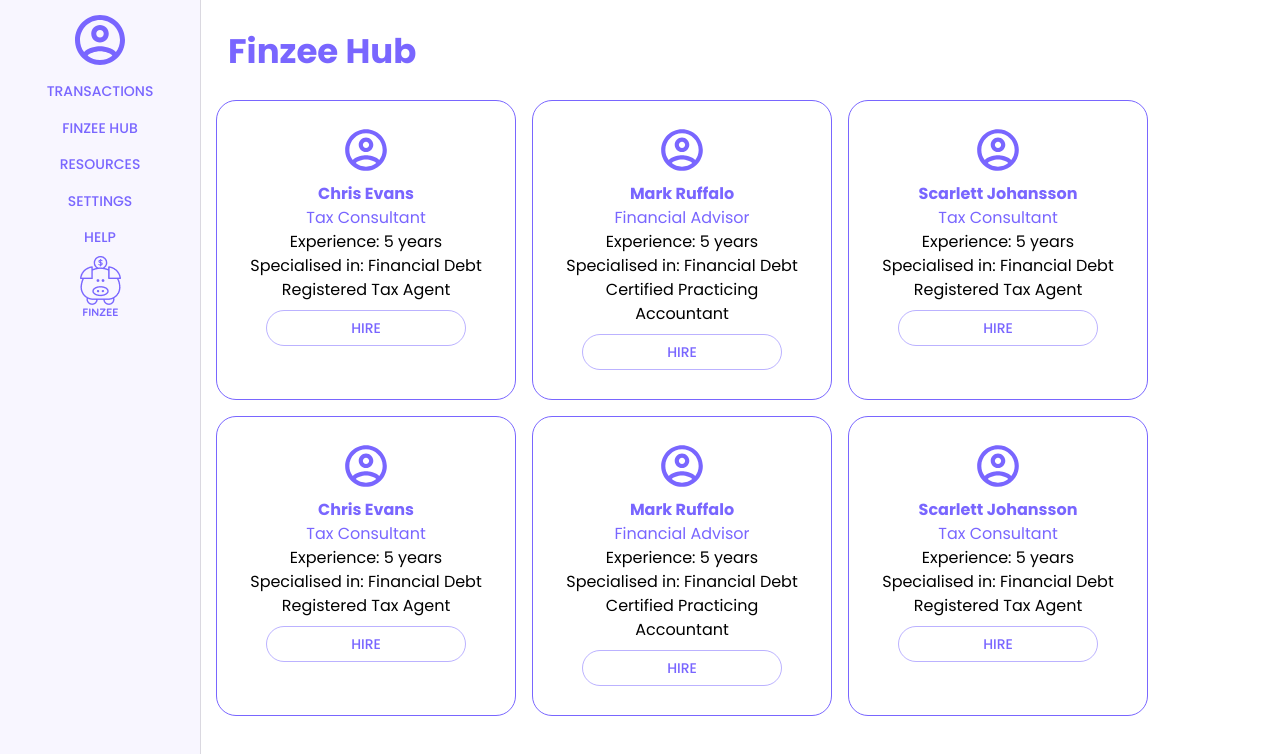
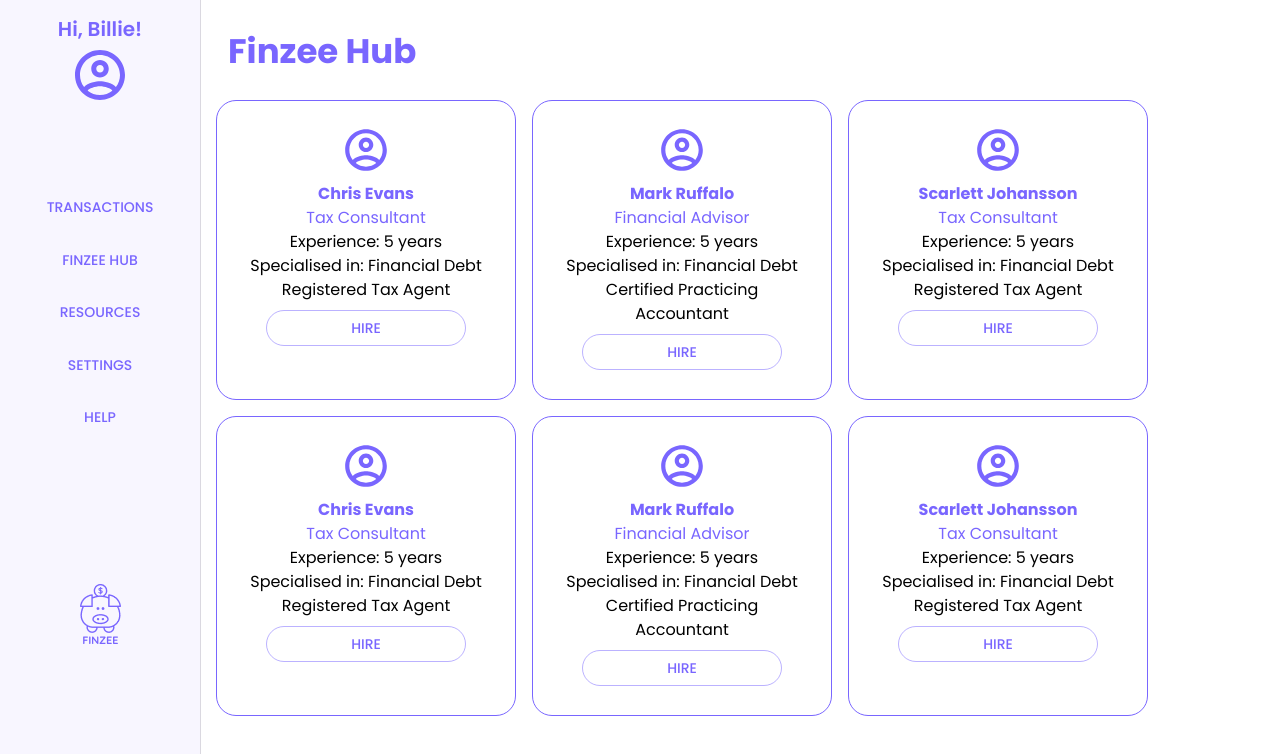
Before and after one commit to glui2/finzee-webapp, a React (Create React App) app in the folder finzee-webapp/: page /hub in a window 1280 px wide. Shown: the top 754 px of the page. Built offline with nearby package versions, Linux system fonts and the light colour scheme; no server answers.

Commit message:
fix side menu visuals

```diff
--- a/finzee-webapp/src/App.js
+++ b/finzee-webapp/src/App.js
@@ -1,81 +1,22 @@
 // import { Route, Link } from "react-router-dom";
 import { Switch, BrowserRouter as Router, Route } from "react-router-dom";
-import AccountCircleOutlinedIcon from "@material-ui/icons/AccountCircleOutlined";
-import Drawer from "@material-ui/core/Drawer";
-import { makeStyles } from "@material-ui/core/styles";
-import Typography from "@material-ui/core/Typography";
 import Grid from "@material-ui/core/Grid";
 import { TransactionContextProvider } from "./contexts/TransactionContext.js";
-import { Button } from "@material-ui/core";
 import { TransactionsPage } from "./pages/TransactionsPage.js";
 import { HubPage } from "./pages/HubPage.js";
-import FinzeeLogo from "./images/FinzeeLogo.png";
+import SideMenu from "./components/SideMenu.js";
 import "./App.css";
 import React from "react";
 
-const drawerWidth = 200;
-
-const useStyles = makeStyles((theme) => ({
-  drawer: {
-    width: drawerWidth,
-  },
-  drawerPaper: {
-    width: drawerWidth,
-    backgroundColor: "#F8F6FF",
-  },
-  profilePicture: {
-    fontSize: "60px",
-    margin: "5%",
-  },
-}));
-
 function App() {
-  const classes = useStyles();
+  // const classes = useStyles();
 
   return (
     <div className="App">
       <Router>
         <Grid container>
           <Grid item>
-            <Drawer
-              anchor="left"
-              variant="permanent"
-              className={classes.drawer}
-              classes={{
-                paper: classes.drawerPaper,
-              }}
-            >
-              <Grid container direction="column">
-                <Grid item>
-                  <AccountCircleOutlinedIcon
-                    color="primary"
-                    className={classes.profilePicture}
-                  ></AccountCircleOutlinedIcon>
-                </Grid>
-                <Grid item>
-                  <Button color="primary" href="/">
-                    Transactions
-                  </Button>
-                </Grid>
-                <Grid item>
-                  <Button color="primary" href="/hub">
-                    Finzee Hub
-                  </Button>
-                </Grid>
-                <Grid item>
-                  <Button color="primary">Resources</Button>
-                </Grid>
-                <Grid item>
-                  <Button color="primary">Settings</Button>
-                </Grid>
-                <Grid item>
-                  <Button color="primary">Help</Button>
-                </Grid>
-                <Grid item>
-                  <img src={FinzeeLogo}></img>
-                </Grid>
-              </Grid>
-            </Drawer>
+            <SideMenu></SideMenu>
           </Grid>
           <TransactionContextProvider>
             <Switch>
--- /dev/null
+++ b/finzee-webapp/src/components/ProfilePicture.js
@@ -0,0 +1,31 @@
+import AccountCircleOutlinedIcon from "@material-ui/icons/AccountCircleOutlined";
+import { makeStyles } from "@material-ui/core/styles";
+import Typography from "@material-ui/core/Typography";
+
+const useStyles = makeStyles((theme) => ({
+  picture: {
+    fontSize: "60px",
+  },
+  name: {
+    fontWeight: "600",
+  },
+}));
+
+const ProfilePicture = (prop) => {
+  const classes = useStyles();
+  const name = prop.name;
+
+  return (
+    <div>
+      <Typography variant="h6" color="primary" className={classes.name}>
+        Hi, {name}!
+      </Typography>
+      <AccountCircleOutlinedIcon
+        color="primary"
+        className={classes.picture}
+      ></AccountCircleOutlinedIcon>
+    </div>
+  );
+};
+
+export default ProfilePicture;
--- /dev/null
+++ b/finzee-webapp/src/components/SideMenu.js
@@ -0,0 +1,84 @@
+import { Button } from "@material-ui/core";
+import Drawer from "@material-ui/core/Drawer";
+import FinzeeLogo from "../images/FinzeeLogo.png";
+import { makeStyles } from "@material-ui/core/styles";
+import Grid from "@material-ui/core/Grid";
+import ProfilePicture from "./ProfilePicture.js";
+
+const drawerWidth = 200;
+
+const useStyles = makeStyles((theme) => ({
+  drawer: {
+    width: drawerWidth,
+    height: "100%",
+  },
+  drawerPaper: {
+    width: drawerWidth,
+    backgroundColor: "#F8F6FF",
+    height: "100%",
+  },
+  profilePicture: {
+    margin: "5%",
+  },
+  container: {
+    height: "100%",
+  },
+  finzeeLogo: {
+    margin: "auto",
+  },
+}));
+
+const SideMenu = () => {
+  const classes = useStyles();
+  return (
+    <Drawer
+      anchor="left"
+      variant="permanent"
+      className={classes.drawer}
+      classes={{
+        paper: classes.drawerPaper,
+      }}
+    >
+      <Grid
+        container
+        direction="column"
+        alignItems="center"
+        justify="flex-start"
+        spacing={8}
+        className={classes.container}
+      >
+        <Grid item className={classes.profilePicture}>
+          <ProfilePicture name="Billie"></ProfilePicture>
+        </Grid>
+        <Grid item>
+          <Grid container direction="column" spacing={2}>
+            <Grid item>
+              <Button color="primary" href="/">
+                Transactions
+              </Button>
+            </Grid>
+            <Grid item>
+              <Button color="primary" href="/hub">
+                Finzee Hub
+              </Button>
+            </Grid>
+            <Grid item>
+              <Button color="primary">Resources</Button>
+            </Grid>
+            <Grid item>
+              <Button color="primary">Settings</Button>
+            </Grid>
+            <Grid item>
+              <Button color="primary">Help</Button>
+            </Grid>
+          </Grid>
+        </Grid>
+        <Grid item className={classes.finzeeLogo}>
+          <img src={FinzeeLogo}></img>
+        </Grid>
+      </Grid>
+    </Drawer>
+  );
+};
+
+export default SideMenu;
```
Also changed, not shown: 1 other file (tests, documents, lock files or other folders).
